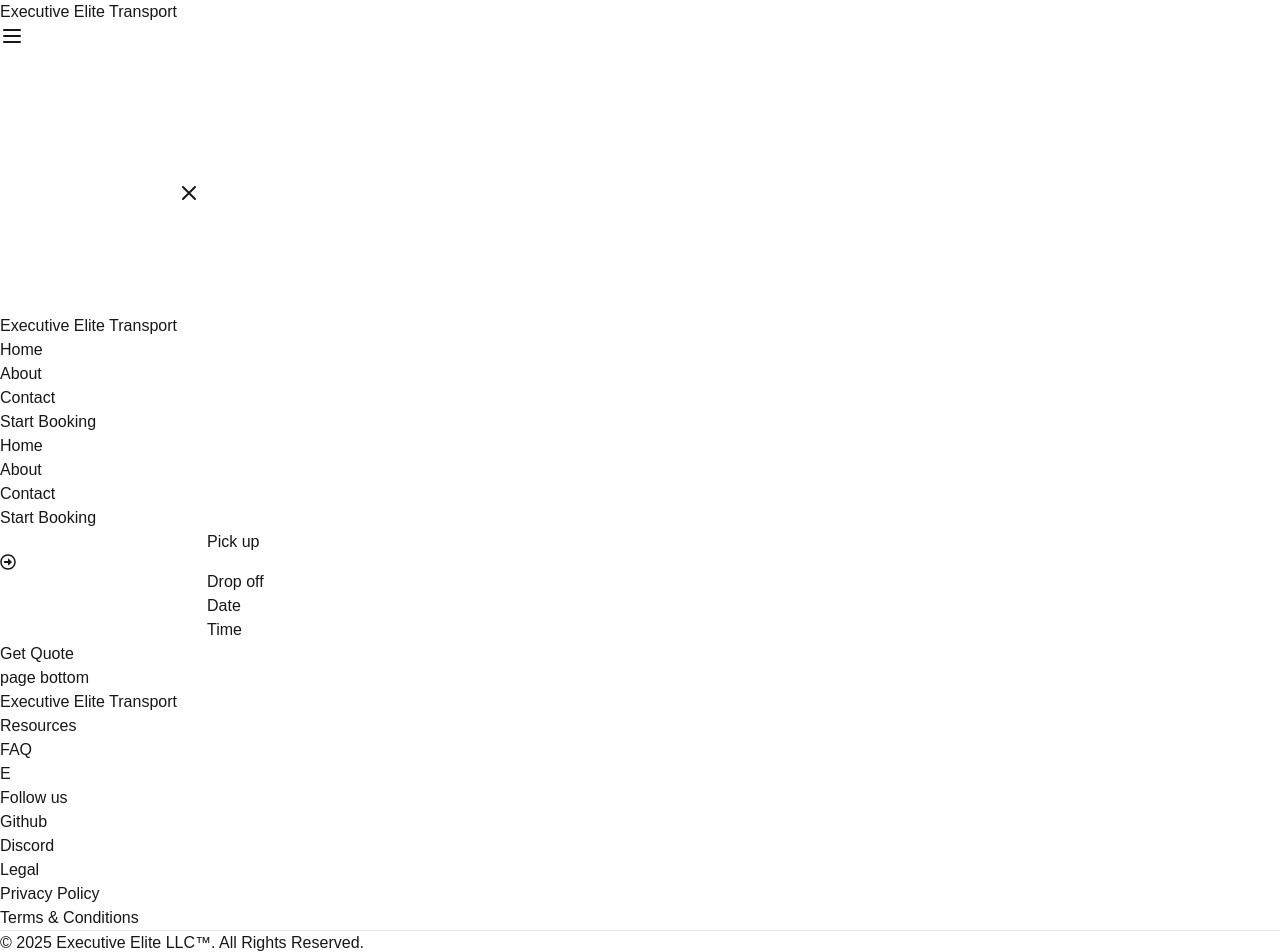
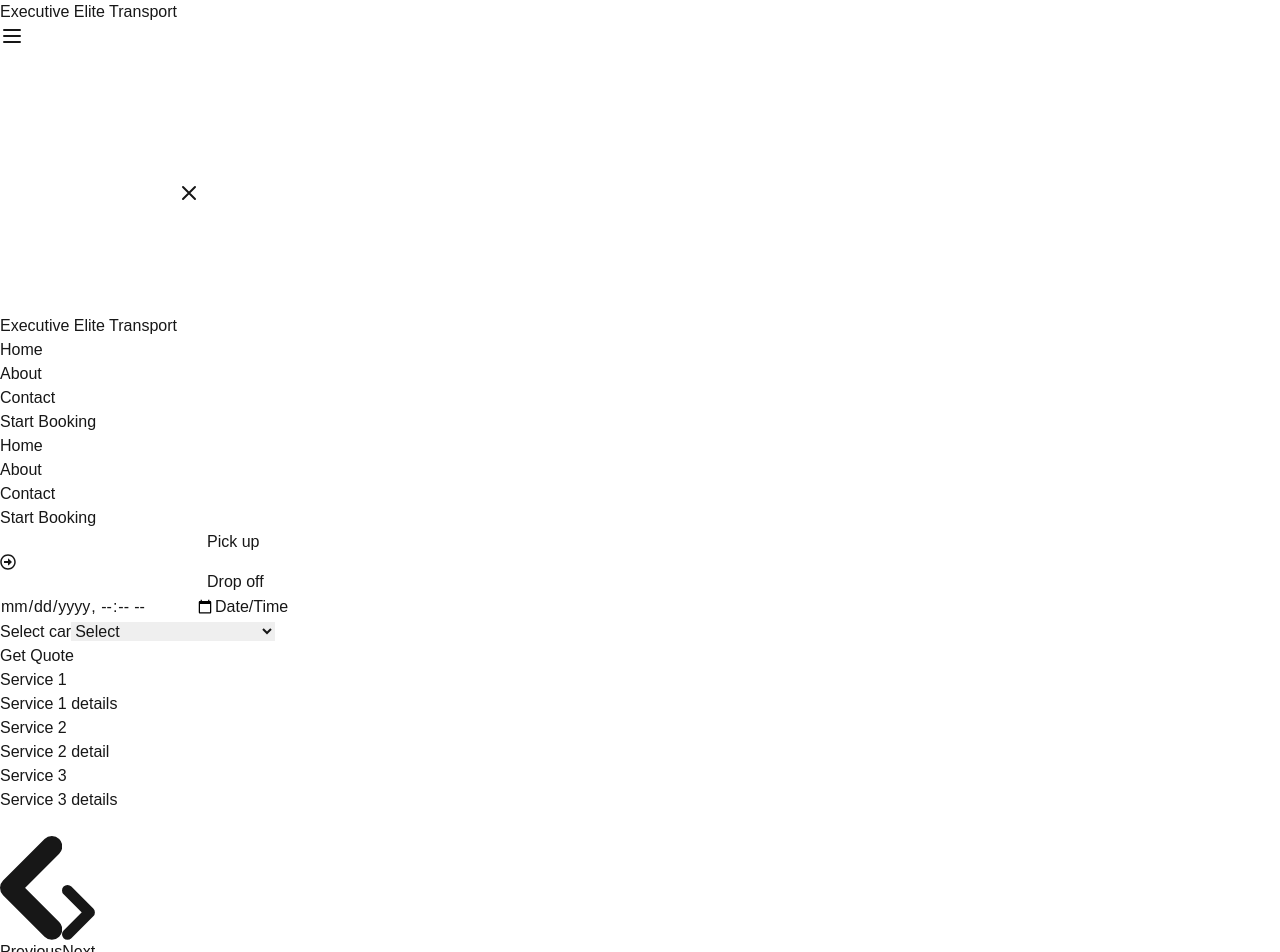
Before and after one commit to shammahm24/eet, a Next.js app in the folder client/: page / in a window 1280 px wide. Shown: the top 952 px of the page. Built offline with nearby package versions, Linux system fonts and the light colour scheme.

Commit message:
Multiple files updated frontend, including service detail blank and initial booking form

```diff
--- a/client/package.json
+++ b/client/package.json
@@ -9,9 +9,15 @@
     "lint": "next lint"
   },
   "dependencies": {
+    "@emotion/react": "^11.14.0",
+    "@emotion/styled": "^11.14.0",
+    "@mui/x-date-pickers": "^7.27.3",
+    "date-fns": "^4.1.0",
+    "dayjs": "^1.11.13",
     "flowbite": "^3.1.2",
     "next": "15.1.7",
     "react": "^19.0.0",
+    "react-datepicker": "^8.1.0",
     "react-dom": "^19.0.0",
     "react-icons": "^5.5.0"
   },
--- a/client/src/app/page.tsx
+++ b/client/src/app/page.tsx
@@ -1,15 +1,16 @@
 "use client"
 //import Image from "next/image";
 import BookingForm from "../components/BookingForm";
+import { HomeCarousell } from "@/components/HomeCarousell";
 
 export default function Home() {
   return (
     <div className="grid grid-rows-8 items-center justify-items-center min-h-screen p-8 pl-0 pr-0 pb-20 gap-16 sm:p-0 font-[family-name:var(--font-geist-sans)]">
-      <div className="row-span-2 row-start-1">
+      <div className="row-span-2 row-start-2">
         <BookingForm/>
       </div>
-      <div className="bg-slate-500 row-span-6 row-start-3 w-full h-full">
-        <h1>page bottom</h1>
+      <div className="grid bg-slate-500 bg-opacity-10 items-center justify-items-center row-span-4 row-start-4 w-full h-full">
+        <HomeCarousell/>
       </div>
     </div>
   );
--- a/client/src/components/BookingForm.tsx
+++ b/client/src/components/BookingForm.tsx
@@ -1,4 +1,5 @@
 "use strict"
+import * as React from 'react';
 import { FaRegArrowAltCircleRight } from 'react-icons/fa';
 
 export default function BookingForm() {
@@ -20,12 +21,17 @@ export default function BookingForm() {
                 </div>
                 <div className="grid md:grid-cols-2 md:gap-6">
                     <div className="relative z-0 w-full mb-5 group">
-                        <input type="text" name="floating_date" id="floating_date" className="block py-2.5 px-0 w-full text-sm text-gray-900 bg-transparent border-0 border-b-2 border-gray-300 appearance-none dark:text-white dark:border-gray-600 dark:focus:border-white focus:outline-none focus:ring-0 focus:border-white peer" placeholder=" " required />
-                        <label htmlFor="floating_date" className="peer-focus:font-medium absolute text-sm text-gray-500 dark:text-gray-400 duration-300 transform -translate-y-6 scale-75 top-3 -z-10 origin-[0] peer-focus:start-0 rtl:peer-focus:translate-x-1/4 peer-focus:text-white peer-focus:dark:text-white peer-placeholder-shown:scale-100 peer-placeholder-shown:translate-y-0 peer-focus:scale-75 peer-focus:-translate-y-6">Date</label>
+                        <input type="datetime-local" name="floating_date" id="floating_date" className="block py-2.5 px-0 w-full text-sm text-gray-900 bg-transparent border-0 border-b-2 border-gray-300 appearance-none dark:text-white peer-focus:text-white peer-focus:dark:text-white dark:border-gray-600 dark:focus:border-white focus:outline-none focus:ring-0 focus:border-white peer" placeholder=" " required></input>
+                        <label htmlFor="floating_date" className="peer-focus:font-medium absolute text-sm text-gray-500 dark:text-gray-400 duration-300 transform -translate-y-6 scale-75 top-3 -z-10 origin-[0] peer-focus:start-0 rtl:peer-focus:translate-x-1/4 peer-focus:text-white peer-focus:dark:text-white peer-placeholder-shown:scale-100 peer-placeholder-shown:translate-y-0 peer-focus:scale-75 peer-focus:-translate-y-6">Date/Time</label>
                     </div>
                     <div className="relative z-0 w-full mb-5 group">
-                        <input type="text" name="floating_time" id="floating_time" className="block py-2.5 px-0 w-full text-sm text-gray-900 bg-transparent border-0 border-b-2 border-gray-300 appearance-none dark:text-white dark:border-gray-600 dark:focus:border-white focus:outline-none focus:ring-0 focus:border-white peer" placeholder=" " required />
-                        <label htmlFor="floating_time" className="peer-focus:font-medium absolute text-sm text-gray-500 dark:text-gray-400 duration-300 transform -translate-y-6 scale-75 top-3 -z-10 origin-[0] peer-focus:start-0 rtl:peer-focus:translate-x-1/4 peer-focus:text-white peer-focus:dark:text-white peer-placeholder-shown:scale-100 peer-placeholder-shown:translate-y-0 peer-focus:scale-75 peer-focus:-translate-y-6">Time</label>
+                        <label htmlFor="floating_car" className="peer-focus:font-medium absolute text-sm text-gray-500 dark:text-gray-400 duration-300 transform -translate-y-6 scale-75 top-3 -z-10 origin-[0] peer-focus:start-0 rtl:peer-focus:translate-x-1/4 peer-focus:text-white peer-focus:dark:text-white peer-placeholder-shown:scale-100 peer-placeholder-shown:translate-y-0 peer-focus:scale-75 peer-focus:-translate-y-6">Select car</label>
+                        <select id="cars" className="block py-2.5 px-0 w-full text-sm text-gray-900 bg-transparent border-0 border-b-2 border-gray-300 appearance-none dark:text-white dark:border-gray-600 dark:focus:border-white focus:outline-none focus:ring-0 focus:border-white peer">
+                            <option value="" selected disabled hidden>Select</option>
+                            <option>Range Rover Velar (SUV)</option>
+                            <option>Mercedes S 500 (Sedan)</option>
+                            <option>Escalade V (SUV)</option>
+                        </select>
                     </div>
                 </div>
                 <button type="submit" className="text-white bg-gray-500 hover:bg-gray-300 focus:ring-4 focus:outline-none focus:ring-gray-100 font-medium rounded-lg text-sm w-full sm:w-auto px-5 py-2.5 text-center dark:bg-gray-500 dark:hover:bg-gray-300 dark:focus:ring-white dark:hover:text-black">Get Quote</button>
--- a/client/src/components/HomeCarousell.tsx
+++ b/client/src/components/HomeCarousell.tsx
@@ -1,37 +1,38 @@
 "use client"
-import Image from "next/image";
+import HomeServiceDetail from "../components/HomeServiceDetail"
 
 export function HomeCarousell() {
     return(
     <div id="default-carousel" className="relative w-full" data-carousel="slide">
-        <div className="relative h-56 overflow-hidden rounded-lg md:h-96">
+        <div className="relative h-full overflow-hidden rounded-lg md:h-96">
             <div className="hidden duration-700 ease-in-out" data-carousel-item>
-                <Image src="/docs/images/carousel/carousel-1.svg" className="absolute block w-full -translate-x-1/2 -translate-y-1/2 top-1/2 left-1/2" alt="..."/>
+                <HomeServiceDetail>
+                    <h1>Service 1</h1>
+                    <span>Service 1 details</span>
+                </HomeServiceDetail>
             </div>
             <div className="hidden duration-700 ease-in-out" data-carousel-item>
-                <Image src="/docs/images/carousel/carousel-2.svg" className="absolute block w-full -translate-x-1/2 -translate-y-1/2 top-1/2 left-1/2" alt="..."/>
+                <HomeServiceDetail>
+                    <h1>Service 2</h1>
+                    <span>Service 2 detail</span>
+                </HomeServiceDetail>
             </div>
             <div className="hidden duration-700 ease-in-out" data-carousel-item>
-                <Image src="/docs/images/carousel/carousel-3.svg" className="absolute block w-full -translate-x-1/2 -translate-y-1/2 top-1/2 left-1/2" alt="..."/>
-            </div>
-            <div className="hidden duration-700 ease-in-out" data-carousel-item>
-                <Image src="/docs/images/carousel/carousel-4.svg" className="absolute block w-full -translate-x-1/2 -translate-y-1/2 top-1/2 left-1/2" alt="..."/>
-            </div>
-            <div className="hidden duration-700 ease-in-out" data-carousel-item>
-                <Image src="/docs/images/carousel/carousel-5.svg" className="absolute block w-full -translate-x-1/2 -translate-y-1/2 top-1/2 left-1/2" alt="..."/>
+                <HomeServiceDetail>
+                    <h1>Service 3</h1>
+                    <span>Service 3 details</span>
+                </HomeServiceDetail>
             </div>
         </div>
         <div className="absolute z-30 flex -translate-x-1/2 bottom-5 left-1/2 space-x-3 rtl:space-x-reverse">
             <button type="button" className="w-3 h-3 rounded-full" aria-current="true" aria-label="Slide 1" data-carousel-slide-to="0"></button>
             <button type="button" className="w-3 h-3 rounded-full" aria-current="false" aria-label="Slide 2" data-carousel-slide-to="1"></button>
             <button type="button" className="w-3 h-3 rounded-full" aria-current="false" aria-label="Slide 3" data-carousel-slide-to="2"></button>
-            <button type="button" className="w-3 h-3 rounded-full" aria-current="false" aria-label="Slide 4" data-carousel-slide-to="3"></button>
-            <button type="button" className="w-3 h-3 rounded-full" aria-current="false" aria-label="Slide 5" data-carousel-slide-to="4"></button>
         </div>
         <button type="button" className="absolute top-0 start-0 z-30 flex items-center justify-center h-full px-4 cursor-pointer group focus:outline-none" data-carousel-prev>
             <span className="inline-flex items-center justify-center w-10 h-10 rounded-full bg-white/30 dark:bg-gray-800/30 group-hover:bg-white/50 dark:group-hover:bg-gray-800/60 group-focus:ring-4 group-focus:ring-white dark:group-focus:ring-gray-800/70 group-focus:outline-none">
                 <svg className="w-4 h-4 text-white dark:text-gray-800 rtl:rotate-180" aria-hidden="true" xmlns="http://www.w3.org/2000/svg" fill="none" viewBox="0 0 6 10">
-                    <path stroke="currentColor" stroke-linecap="round" stroke-linejoin="round" stroke-width="2" d="M5 1 1 5l4 4"/>
+                    <path stroke="currentColor" strokeLinecap="round" strokeLinejoin="round" strokeWidth="2" d="M5 1 1 5l4 4"/>
                 </svg>
                 <span className="sr-only">Previous</span>
             </span>
@@ -39,7 +40,7 @@ export function HomeCarousell() {
         <button type="button" className="absolute top-0 end-0 z-30 flex items-center justify-center h-full px-4 cursor-pointer group focus:outline-none" data-carousel-next>
             <span className="inline-flex items-center justify-center w-10 h-10 rounded-full bg-white/30 dark:bg-gray-800/30 group-hover:bg-white/50 dark:group-hover:bg-gray-800/60 group-focus:ring-4 group-focus:ring-white dark:group-focus:ring-gray-800/70 group-focus:outline-none">
                 <svg className="w-4 h-4 text-white dark:text-gray-800 rtl:rotate-180" aria-hidden="true" xmlns="http://www.w3.org/2000/svg" fill="none" viewBox="0 0 6 10">
-                    <path stroke="currentColor" stroke-linecap="round" stroke-linejoin="round" stroke-width="2" d="m1 9 4-4-4-4"/>
+                    <path stroke="currentColor" strokeLinecap="round" strokeLinejoin="round" strokeWidth="2" d="m1 9 4-4-4-4"/>
                 </svg>
                 <span className="sr-only">Next</span>
             </span>
--- /dev/null
+++ b/client/src/components/HomeServiceDetail.tsx
@@ -0,0 +1,9 @@
+"use client"
+
+export default function HomeServiceDetail({children}){
+    return(
+        <div className="grid w-full h-full items-center justify-center absolute -translate-x-1/2 -translate-y-1/2 top-1/2 left-1/2">
+            {children}
+        </div>
+    );
+}
```
